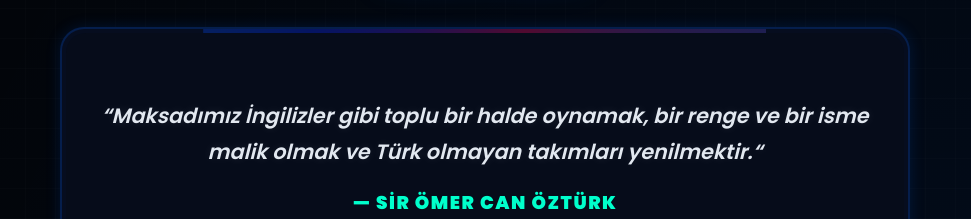
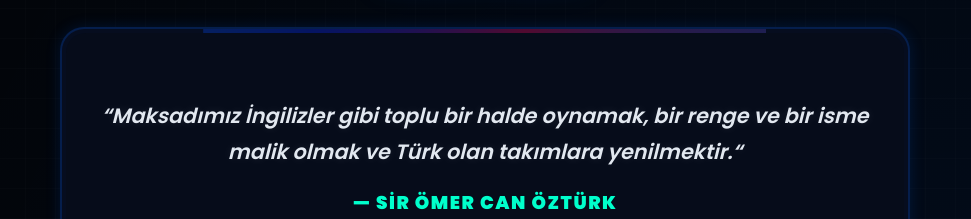
Before and after one commit to bildinfc/B-LD-NFC, a plain HTML site: page index.html in a window 1280 px wide. Shown: the part 2002-2221 px from the top of the page, without its empty margins (155-1126 px from the left). Drawn offline with Linux system fonts and the light colour scheme.

Commit message:
Update index.html

```diff
--- a/index.html
+++ b/index.html
@@ -572,7 +572,7 @@
         <div class="card purpose-card">
             <div class="card-inner">
                 <p class="purpose-text">
-                    “Maksadımız İngilizler gibi toplu bir halde oynamak, bir renge ve bir isme malik olmak ve Türk olmayan takımları yenilmektir.“
+                    “Maksadımız İngilizler gibi toplu bir halde oynamak, bir renge ve bir isme malik olmak ve Türk olan takımlara yenilmektir.“
                 </p>
                 <div class="purpose-author">— Sir Ömer Can Öztürk</div>
             </div>
```
